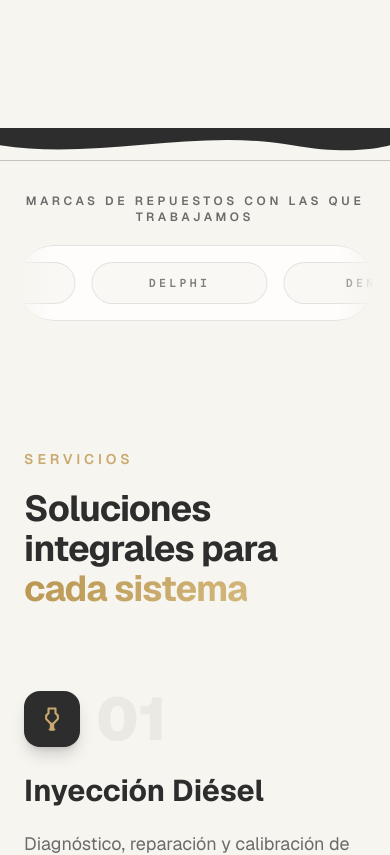
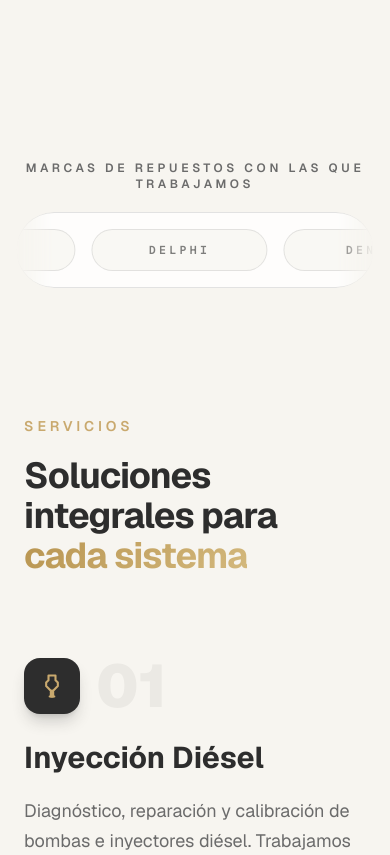
Before and after one commit to DukkeA/mecanismos-landing, a Next.js app: page / in a window 390 px wide. Shown: the part 2340-3195 px from the top of the page. Built offline with nearby package versions, Linux system fonts and the light colour scheme.

Commit message:
feat: Refactor section dividers for improved positioning and seamless transitions

```diff
--- a/app/globals.css
+++ b/app/globals.css
@@ -239,24 +239,30 @@ html {
   overflow: hidden;
 }
 
-/* ── SVG divider positioning ── */
+/* ── Section Divider Positioning ──
+   Dividers sit as the LAST child inside a section, positioned at the
+   very bottom. The SVG's upper area is transparent — the parent section's
+   real background (gradients, noise, images) shows through. The shaped
+   path fills with the NEXT section's color.
+
+   The parent section needs `position: relative` and enough padding-bottom
+   so the divider doesn't overlap content. The NEXT section uses a small
+   negative margin-top to tuck under the divider seamlessly.
+*/
 .section-divider {
-  position: relative;
-  display: block;
-  width: 100%;
-  overflow: hidden;
+  position: absolute;
+  bottom: 0;
+  left: 0;
+  right: 0;
+  z-index: 10;
   line-height: 0;
-  z-index: 10;
+  pointer-events: none;
 }
 
 .section-divider svg {
   display: block;
   width: 100%;
   height: auto;
-}
-
-.section-divider-flip {
-  transform: scaleY(-1);
 }
 
 /* ── Selection ── */
--- a/app/page.tsx
+++ b/app/page.tsx
@@ -9,12 +9,7 @@ import { TechnologySection } from "@/components/sections/TechnologySection";
 import { StatsSection } from "@/components/sections/StatsSection";
 import { TrustSection } from "@/components/sections/TrustSection";
 import { ContactSection } from "@/components/sections/ContactSection";
-import {
-  WaveDivider,
-  AngleDivider,
-  GearToothDivider,
-  DoubleWaveDivider,
-} from "@/components/svg/SectionDividers";
+import { AngleDivider } from "@/components/svg/SectionDividers";
 
 const PARTS_BRANDS = [
   { name: "Bosch" },
@@ -43,38 +38,31 @@ const VEHICLE_BRANDS = [
   { name: "Kia" },
 ];
 
+/**
+ * Section Transition Map — dividers are INSIDE each section as last child.
+ *
+ *   Hero             (charcoal)     — no divider (same bg as Story)
+ *   Story            (charcoal)     — WaveDivider → warm-white (inside Story)
+ *   Brand Carousel 1 (warm-white)   — no divider (same bg as Services)
+ *   Services         (warm-white)   — GearToothDivider → charcoal (inside Services)
+ *   Technology       (charcoal)     — WaveDivider → warm-white (inside Technology)
+ *   Brand Carousel 2 (warm-white)   — AngleDivider → charcoal (inside wrapper here)
+ *   Stats            (charcoal)     — DoubleWaveDivider → warm-white (inside Stats)
+ *   Trust            (warm-white)   — GearToothDivider → charcoal (inside Trust)
+ *   Contact          (charcoal)     — no divider (last section)
+ */
 export default function Home() {
   return (
     <>
       <Navbar />
 
       <main className="overflow-x-hidden">
-        {/* ══════════════════════════════════════════════════════
-            Section Color Map (for divider reference):
-            Hero:             charcoal
-            Story:            charcoal
-            Brand Carousel 1: warm-white
-            Services:         warm-white
-            Technology:       charcoal
-            Brand Carousel 2: warm-white
-            Stats:            charcoal
-            Trust:            warm-white
-            Contact:          charcoal
-        ══════════════════════════════════════════════════════ */}
-
         <HeroSection />
 
-        {/* Hero (charcoal) → Story (charcoal): same bg, no divider needed */}
-
+        {/* Hero (charcoal) → Story (charcoal): same bg, no divider */}
         <StorySection />
 
-        {/* Story (charcoal) → Brand Carousel (warm-white): wave transition */}
-        <WaveDivider
-          topColor="var(--color-charcoal)"
-          bottomColor="var(--color-warm-white)"
-        />
-
-        {/* Brand Carousel #1 — Repuestos */}
+        {/* Story has WaveDivider inside → Brand Carousel */}
         <div className="bg-warm-white px-4 py-8 md:py-12">
           <div className="mx-auto max-w-6xl">
             <p className="mb-5 text-center text-xs font-semibold uppercase tracking-[0.3em] text-text-muted">
@@ -84,56 +72,31 @@ export default function Home() {
           </div>
         </div>
 
-        {/* Brand Carousel (warm-white) → Services (warm-white): same bg, no divider */}
-
+        {/* Brand Carousel (warm-white) → Services (warm-white): same bg */}
         <ServicesSection />
 
-        {/* Services (warm-white) → Technology (charcoal): gear tooth */}
-        <GearToothDivider
-          topColor="var(--color-warm-white)"
-          bottomColor="var(--color-charcoal)"
-        />
-
+        {/* Services has GearToothDivider inside → Technology */}
         <TechnologySection />
 
-        {/* Technology (charcoal) → Brand Carousel (warm-white): wave */}
-        <WaveDivider
-          topColor="var(--color-charcoal)"
-          bottomColor="var(--color-warm-white)"
-        />
-
-        {/* Brand Carousel #2 — Vehículos */}
-        <div className="bg-warm-white px-4 py-8 md:py-12">
+        {/* Technology has WaveDivider inside → Brand Carousel 2 */}
+        <div className="relative overflow-hidden bg-warm-white px-4 pb-28 pt-8 md:pb-36 md:pt-12">
           <div className="mx-auto max-w-6xl">
             <p className="mb-5 text-center text-xs font-semibold uppercase tracking-[0.3em] text-text-muted">
               Marcas de vehículos que atendemos
             </p>
             <BrandCarousel brands={VEHICLE_BRANDS} direction="right" speed="normal" />
           </div>
+          {/* Shaped transition to Stats (charcoal) */}
+          <AngleDivider fill="var(--color-charcoal)" />
         </div>
 
-        {/* Brand Carousel (warm-white) → Stats (charcoal): angle cut */}
-        <AngleDivider
-          topColor="var(--color-warm-white)"
-          bottomColor="var(--color-charcoal)"
-        />
-
+        {/* Brand Carousel has AngleDivider inside → Stats */}
         <StatsSection />
 
-        {/* Stats (charcoal) → Trust (warm-white): double wave */}
-        <DoubleWaveDivider
-          topColor="var(--color-charcoal)"
-          bottomColor="var(--color-warm-white)"
-        />
-
+        {/* Stats has DoubleWaveDivider inside → Trust */}
         <TrustSection />
 
-        {/* Trust (warm-white) → Contact (charcoal): gear tooth */}
-        <GearToothDivider
-          topColor="var(--color-warm-white)"
-          bottomColor="var(--color-charcoal)"
-        />
-
+        {/* Trust has GearToothDivider inside → Contact */}
         <ContactSection />
       </main>
 
--- a/components/sections/ServicesSection.tsx
+++ b/components/sections/ServicesSection.tsx
@@ -4,6 +4,7 @@ import { useRef } from "react";
 import Image from "next/image";
 import { DURATION, EASE, SCROLL_DEFAULTS, prefersReducedMotion } from "@/lib/animations";
 import { gsap, useGSAP, registerGSAPPlugins } from "@/lib/gsap-register";
+import { GearToothDivider } from "@/components/svg/SectionDividers";
 
 registerGSAPPlugins();
 
@@ -81,7 +82,7 @@ export function ServicesSection({ id = "servicios" }: { id?: string }) {
     <section
       id={id}
       ref={containerRef}
-      className="noise-overlay relative overflow-hidden bg-warm-white py-24 md:py-36"
+      className="noise-overlay relative overflow-hidden bg-warm-white pb-32 pt-24 md:pb-44 md:pt-36"
     >
       {/* Subtle diagonal background accent */}
       <div className="absolute inset-0 bg-[linear-gradient(135deg,_transparent_40%,_rgba(201,169,110,0.04)_40%,_rgba(201,169,110,0.04)_60%,_transparent_60%)]" />
@@ -166,6 +167,9 @@ export function ServicesSection({ id = "servicios" }: { id?: string }) {
           })}
         </div>
       </div>
+
+      {/* Shaped transition to Technology section (charcoal) */}
+      <GearToothDivider fill="var(--color-charcoal)" />
     </section>
   );
 }
--- a/components/sections/StatsSection.tsx
+++ b/components/sections/StatsSection.tsx
@@ -4,6 +4,7 @@ import { useRef } from "react";
 import { StatCounter } from "@/components/ui/StatCounter";
 import { DURATION, EASE, prefersReducedMotion } from "@/lib/animations";
 import { gsap, useGSAP, registerGSAPPlugins } from "@/lib/gsap-register";
+import { DoubleWaveDivider } from "@/components/svg/SectionDividers";
 
 registerGSAPPlugins();
 
@@ -99,7 +100,7 @@ export function StatsSection({ id = "stats" }: StatsSectionProps) {
     <section
       id={id}
       ref={containerRef}
-      className="noise-overlay relative overflow-hidden py-28 md:py-40"
+      className="noise-overlay relative overflow-hidden pb-36 pt-28 md:pb-48 md:pt-40"
     >
       {/* ── Multi-layer background ── */}
       <div className="absolute inset-0 bg-charcoal" />
@@ -182,6 +183,9 @@ export function StatsSection({ id = "stats" }: StatsSectionProps) {
         {/* Decorative separator */}
         <div className="mx-auto mt-20 h-px w-full max-w-4xl bg-gradient-to-r from-transparent via-gold/30 to-transparent" />
       </div>
+
+      {/* Shaped transition to Trust section (warm-white) */}
+      <DoubleWaveDivider fill="var(--color-warm-white)" />
     </section>
   );
 }
--- a/components/sections/StorySection.tsx
+++ b/components/sections/StorySection.tsx
@@ -3,6 +3,7 @@
 import { useRef } from "react";
 import Image from "next/image";
 import { GearSVG } from "@/components/svg/GearSVG";
+import { WaveDivider } from "@/components/svg/SectionDividers";
 import { prefersReducedMotion } from "@/lib/animations";
 import { gsap, ScrollTrigger, useGSAP, registerGSAPPlugins } from "@/lib/gsap-register";
 
@@ -229,6 +230,9 @@ export function StorySection({ id = "historia" }: { id?: string }) {
           </div>
         ))}
       </div>
+
+      {/* Shaped transition to next section (warm-white) */}
+      <WaveDivider fill="var(--color-warm-white)" />
     </section>
   );
 }
--- a/components/sections/TechnologySection.tsx
+++ b/components/sections/TechnologySection.tsx
@@ -4,6 +4,7 @@ import { useRef } from "react";
 import Image from "next/image";
 import { DURATION, EASE, SCROLL_DEFAULTS, prefersReducedMotion } from "@/lib/animations";
 import { gsap, useGSAP, registerGSAPPlugins } from "@/lib/gsap-register";
+import { WaveDivider } from "@/components/svg/SectionDividers";
 
 registerGSAPPlugins();
 
@@ -145,6 +146,9 @@ export function TechnologySection({ id = "tecnologia" }: { id?: string }) {
           </p>
         </div>
       </div>
+
+      {/* Shaped transition to Brand Carousel (warm-white) */}
+      <WaveDivider fill="var(--color-warm-white)" />
     </section>
   );
 }
--- a/components/sections/TrustSection.tsx
+++ b/components/sections/TrustSection.tsx
@@ -3,6 +3,7 @@
 import { useRef } from "react";
 import { DURATION, EASE, prefersReducedMotion } from "@/lib/animations";
 import { gsap, useGSAP, registerGSAPPlugins } from "@/lib/gsap-register";
+import { GearToothDivider } from "@/components/svg/SectionDividers";
 
 registerGSAPPlugins();
 
@@ -103,7 +104,7 @@ export function TrustSection({ id = "trust" }: TrustSectionProps) {
     <section
       id={id}
       ref={containerRef}
-      className="noise-overlay relative overflow-hidden bg-warm-white py-28 md:py-40"
+      className="noise-overlay relative overflow-hidden bg-warm-white pb-32 pt-28 md:pb-44 md:pt-40"
     >
       {/* Subtle diagonal accent */}
       <div className="absolute inset-0 bg-[linear-gradient(160deg,_transparent_30%,_rgba(201,169,110,0.03)_30%,_rgba(201,169,110,0.03)_70%,_transparent_70%)]" />
@@ -214,6 +215,9 @@ export function TrustSection({ id = "trust" }: TrustSectionProps) {
           </a>
         </div>
       </div>
+
+      {/* Shaped transition to Contact section (charcoal) */}
+      <GearToothDivider fill="var(--color-charcoal)" />
     </section>
   );
 }
--- a/components/svg/SectionDividers.tsx
+++ b/components/svg/SectionDividers.tsx
@@ -1,52 +1,50 @@
 /**
- * SVG Shape Dividers — organic/mechanical transitions between sections.
+ * SVG Section Dividers — shaped transitions between sections.
  *
- * ARCHITECTURE: Each divider renders a full-width SVG with TWO fills:
- *   - topColor: the background color of the UPPER (source) section
- *   - bottomColor: the background color of the LOWER (destination) section
+ * ARCHITECTURE:
+ * Each divider is rendered as the LAST CHILD inside the upper section,
+ * positioned absolute at the bottom, protruding downward over the next
+ * section via `transform: translateY(99%)`.
  *
- * The SVG viewBox is fully filled. A background rect uses `topColor`,
- * and the shaped path uses `bottomColor`. The path traces the decorative
- * boundary (wave, gear-teeth, diagonal, etc.) from somewhere mid-height
- * down to the bottom of the viewBox. This creates a seamless visual
- * transition — NO transparent gaps, NO bg-* classes needed on the wrapper.
+ * The SVG viewBox is split into two zones:
+ *   - TOP zone: fully transparent — the parent section's real background
+ *     (gradients, images, noise, everything) shows through naturally.
+ *   - BOTTOM zone: filled with `nextSectionColor` — matches the next
+ *     section's background, creating a seamless shaped transition.
  *
- * Usage:
- *   <WaveDivider topColor="var(--color-charcoal)" bottomColor="var(--color-warm-white)" />
+ * The `fill` prop should be the background color of the NEXT section.
+ *
+ * The parent section MUST have `position: relative` (for absolute positioning)
+ * and `overflow: visible` or the divider will be clipped.
+ *
+ * Usage (inside a section component):
+ *   <section className="relative overflow-visible ...">
+ *     {content}
+ *     <WaveDivider fill="var(--color-warm-white)" />
+ *   </section>
  */
 
 type DividerProps = {
-  /** Background color of the section ABOVE this divider */
-  topColor: string;
-  /** Background color of the section BELOW this divider */
-  bottomColor: string;
+  /** Background color of the NEXT (lower) section */
+  fill?: string;
   className?: string;
-  flip?: boolean;
 };
 
 /** Organic wave — gentle, flowing transition */
 export function WaveDivider({
-  topColor,
-  bottomColor,
+  fill = "currentColor",
   className = "",
-  flip = false,
 }: DividerProps) {
   return (
-    <div
-      aria-hidden="true"
-      className={`section-divider ${flip ? "section-divider-flip" : ""} ${className}`.trim()}
-    >
+    <div aria-hidden="true" className={`section-divider ${className}`.trim()}>
       <svg
         viewBox="0 0 1440 120"
         preserveAspectRatio="none"
         xmlns="http://www.w3.org/2000/svg"
       >
-        {/* Top section background fills entire viewBox */}
-        <rect width="1440" height="120" fill={topColor} />
-        {/* Bottom section color rises up in a wave shape */}
         <path
           d="M0,64 C360,120 720,0 1080,64 C1260,96 1380,80 1440,64 L1440,120 L0,120 Z"
-          fill={bottomColor}
+          fill={fill}
         />
       </svg>
     </div>
@@ -55,23 +53,17 @@ export function WaveDivider({
 
 /** Diagonal cut — sharp, industrial feel */
 export function AngleDivider({
-  topColor,
-  bottomColor,
+  fill = "currentColor",
   className = "",
-  flip = false,
 }: DividerProps) {
   return (
-    <div
-      aria-hidden="true"
-      className={`section-divider ${flip ? "section-divider-flip" : ""} ${className}`.trim()}
-    >
+    <div aria-hidden="true" className={`section-divider ${className}`.trim()}>
       <svg
         viewBox="0 0 1440 80"
         preserveAspectRatio="none"
         xmlns="http://www.w3.org/2000/svg"
       >
-        <rect width="1440" height="80" fill={topColor} />
-        <polygon points="0,80 1440,0 1440,80" fill={bottomColor} />
+        <polygon points="0,80 1440,0 1440,80" fill={fill} />
       </svg>
     </div>
   );
@@ -79,25 +71,19 @@ export function AngleDivider({
 
 /** Gear-tooth edge — mechanical, brand-aligned */
 export function GearToothDivider({
-  topColor,
-  bottomColor,
+  fill = "currentColor",
   className = "",
-  flip = false,
 }: DividerProps) {
   return (
-    <div
-      aria-hidden="true"
-      className={`section-divider ${flip ? "section-divider-flip" : ""} ${className}`.trim()}
-    >
+    <div aria-hidden="true" className={`section-divider ${className}`.trim()}>
       <svg
         viewBox="0 0 1440 80"
         preserveAspectRatio="none"
         xmlns="http://www.w3.org/2000/svg"
       >
-        <rect width="1440" height="80" fill={topColor} />
         <path
           d="M0,40 L60,40 L80,10 L120,10 L140,40 L220,40 L240,10 L280,10 L300,40 L380,40 L400,10 L440,10 L460,40 L540,40 L560,10 L600,10 L620,40 L700,40 L720,10 L760,10 L780,40 L860,40 L880,10 L920,10 L940,40 L1020,40 L1040,10 L1080,10 L1100,40 L1180,40 L1200,10 L1240,10 L1260,40 L1340,40 L1360,10 L1400,10 L1420,40 L1440,40 L1440,80 L0,80 Z"
-          fill={bottomColor}
+          fill={fill}
         />
       </svg>
     </div>
@@ -106,32 +92,24 @@ export function GearToothDivider({
 
 /** Double wave — more complex organic flow */
 export function DoubleWaveDivider({
-  topColor,
-  bottomColor,
+  fill = "currentColor",
   className = "",
-  flip = false,
 }: DividerProps) {
   return (
-    <div
-      aria-hidden="true"
-      className={`section-divider ${flip ? "section-divider-flip" : ""} ${className}`.trim()}
-    >
+    <div aria-hidden="true" className={`section-divider ${className}`.trim()}>
       <svg
         viewBox="0 0 1440 100"
         preserveAspectRatio="none"
         xmlns="http://www.w3.org/2000/svg"
       >
-        <rect width="1440" height="100" fill={topColor} />
-        {/* Subtle translucent wave layer for depth */}
         <path
           d="M0,50 C180,80 360,20 540,50 C720,80 900,20 1080,50 C1200,68 1360,42 1440,50 L1440,100 L0,100 Z"
-          fill={bottomColor}
+          fill={fill}
           opacity="0.5"
         />
-        {/* Main solid wave on top */}
         <path
           d="M0,60 C240,90 480,30 720,60 C960,90 1200,30 1440,60 L1440,100 L0,100 Z"
-          fill={bottomColor}
+          fill={fill}
         />
       </svg>
     </div>
```
